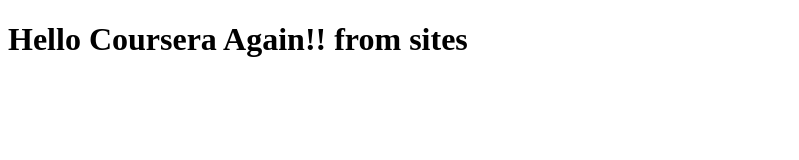
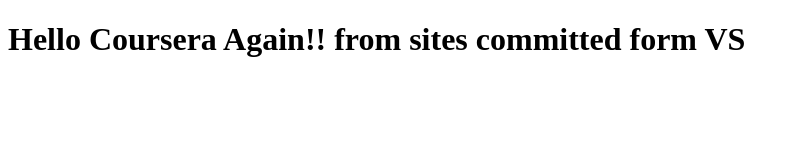
Before and after one commit to sputnic2000/Coursera_Test, a plain HTML site: page sites/index.html in a window 1280 px wide. Shown: the whole page, without its empty margins (0-799 px from the left). Drawn offline with Linux system fonts and the light colour scheme.

Commit message:
Update index.html

```diff
--- a/sites/index.html
+++ b/sites/index.html
@@ -6,6 +6,6 @@
 	<title>Hello Coursera</title>
 </head>
 <body>
-<h1>Hello Coursera Again!! from sites</h1>
+<h1>Hello Coursera Again!! from sites committed form VS</h1>
 </body>
 </html>
```
